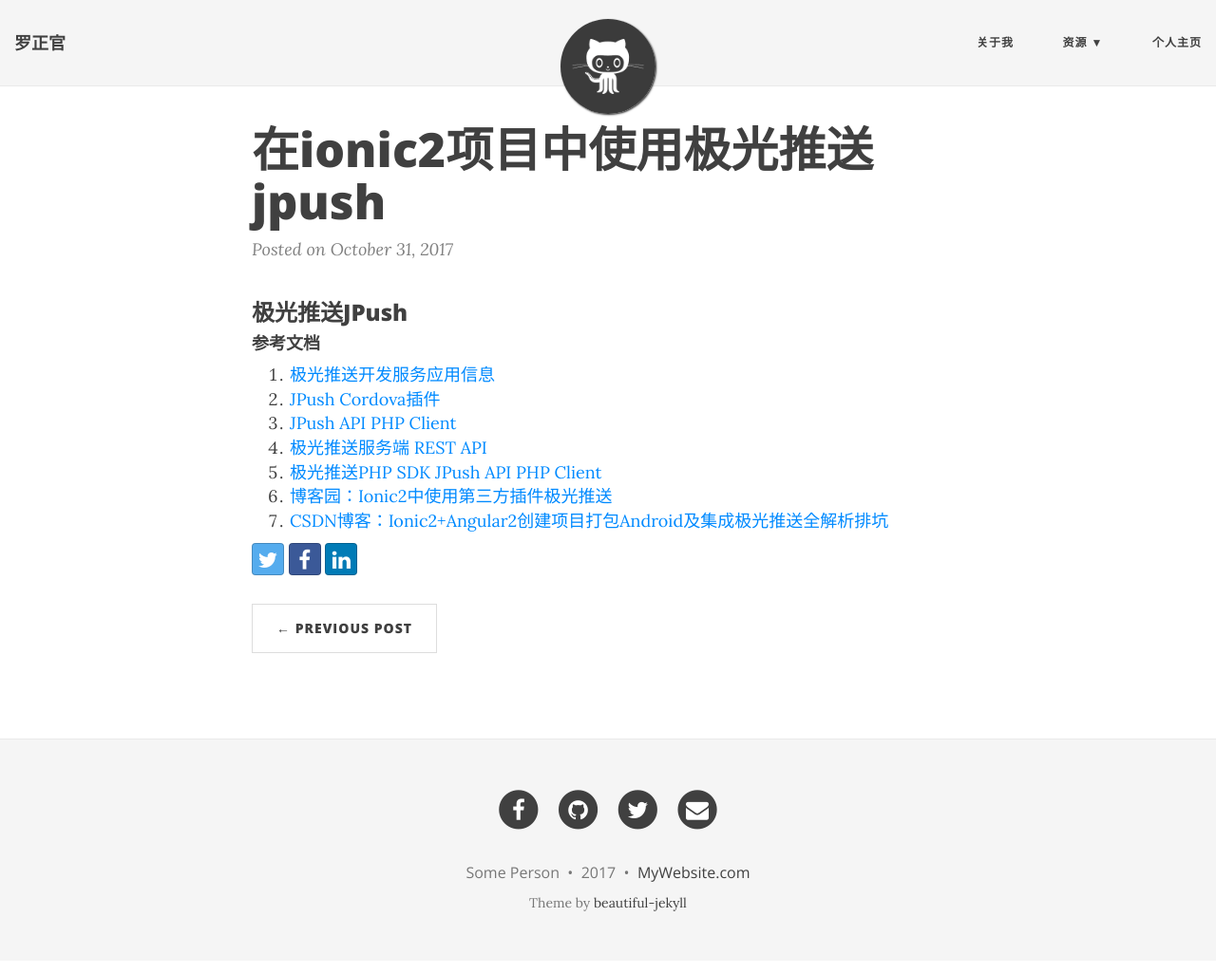
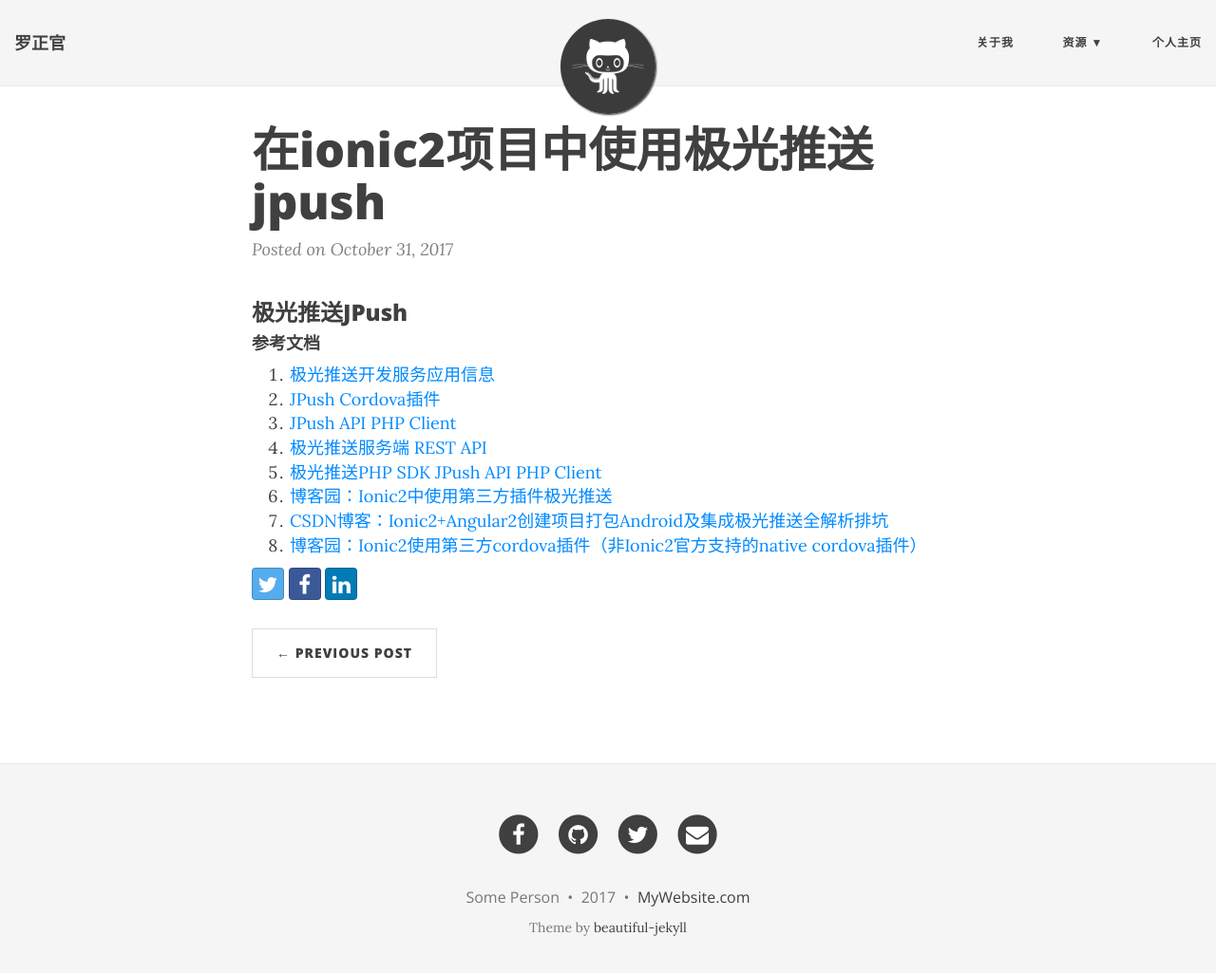
Before and after one commit to lzssing/lzssing.github.io, a Jekyll site: the page built from _posts/2017-10-31-在ionic2项目中使用极光推送JPush.md, in a window 1280 px wide and 1038 px high. Shown: the top 1025 px of the window at 95% size. Built offline with Jekyll 4.4.1, drawn with Linux system fonts in a browser that asks for light colours; nearby versions of some CDN libraries.

Commit message:
Update 2017-10-31-在ionic2项目中使用极光推送JPush.md

```diff
--- a/_posts/2017-10-31-在ionic2项目中使用极光推送JPush.md
+++ b/_posts/2017-10-31-在ionic2项目中使用极光推送JPush.md
@@ -7,3 +7,4 @@
 5. [极光推送PHP SDK JPush API PHP Client  ](https://docs.jiguang.cn/jpush/server/sdk/php_sdk/)
 6. [博客园：Ionic2中使用第三方插件极光推送  ](http://www.cnblogs.com/hedengyao/p/6423115.html)
 7. [CSDN博客：Ionic2+Angular2创建项目打包Android及集成极光推送全解析排坑 ](http://blog.csdn.net/a348639336/article/details/70312733)
+8. [博客园：Ionic2使用第三方cordova插件（非Ionic2官方支持的native cordova插件）](http://www.cnblogs.com/mythings/p/6420100.html?utm_source=itdadao&utm_medium=referral)
```
